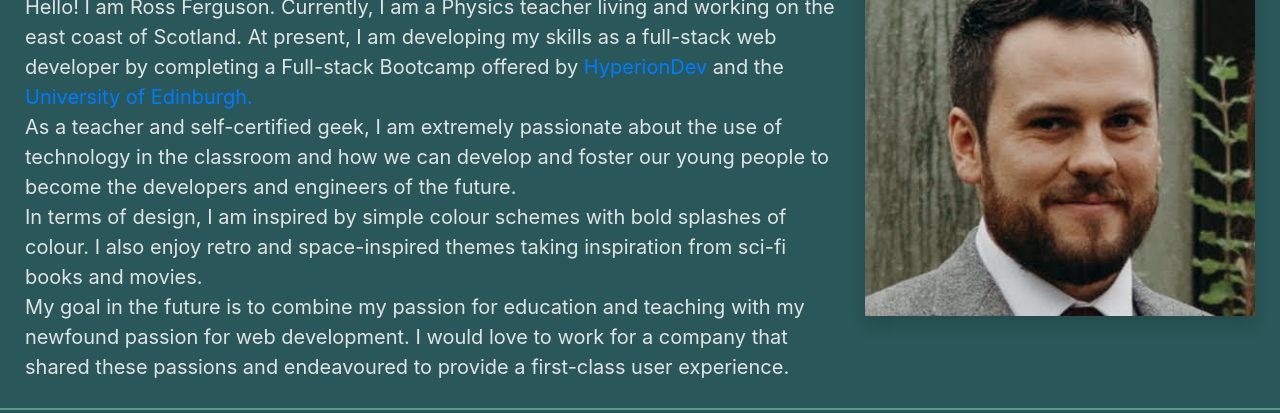
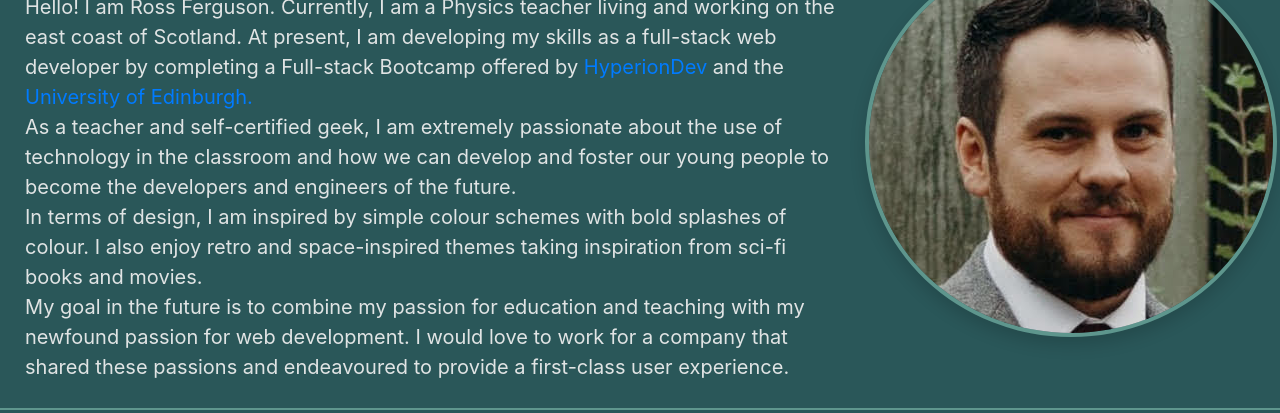
Before and after one commit to rferguson05/ross_ferguson_resume, a plain HTML site: page index.html in a window 1280 px wide. Shown: the part 142-555 px from the top of the page. Drawn offline with nearby package versions, Linux system fonts and the light colour scheme.

Commit message:
Update index.html
Fixed id for headshot which had been changed by spell checker.

```diff
--- a/index.html
+++ b/index.html
@@ -45,7 +45,7 @@
             </div>
             <div class="col-md-4 verticalCentreImg">
 
-                <img class="shadow" id="headshot" src="Images/myHeadShot.jpg"
+                <img class="shadow" id="myHeadshot" src="Images/myHeadShot.jpg"
                     alt="image showing my shoulder and heads">
 
             </div>
```
